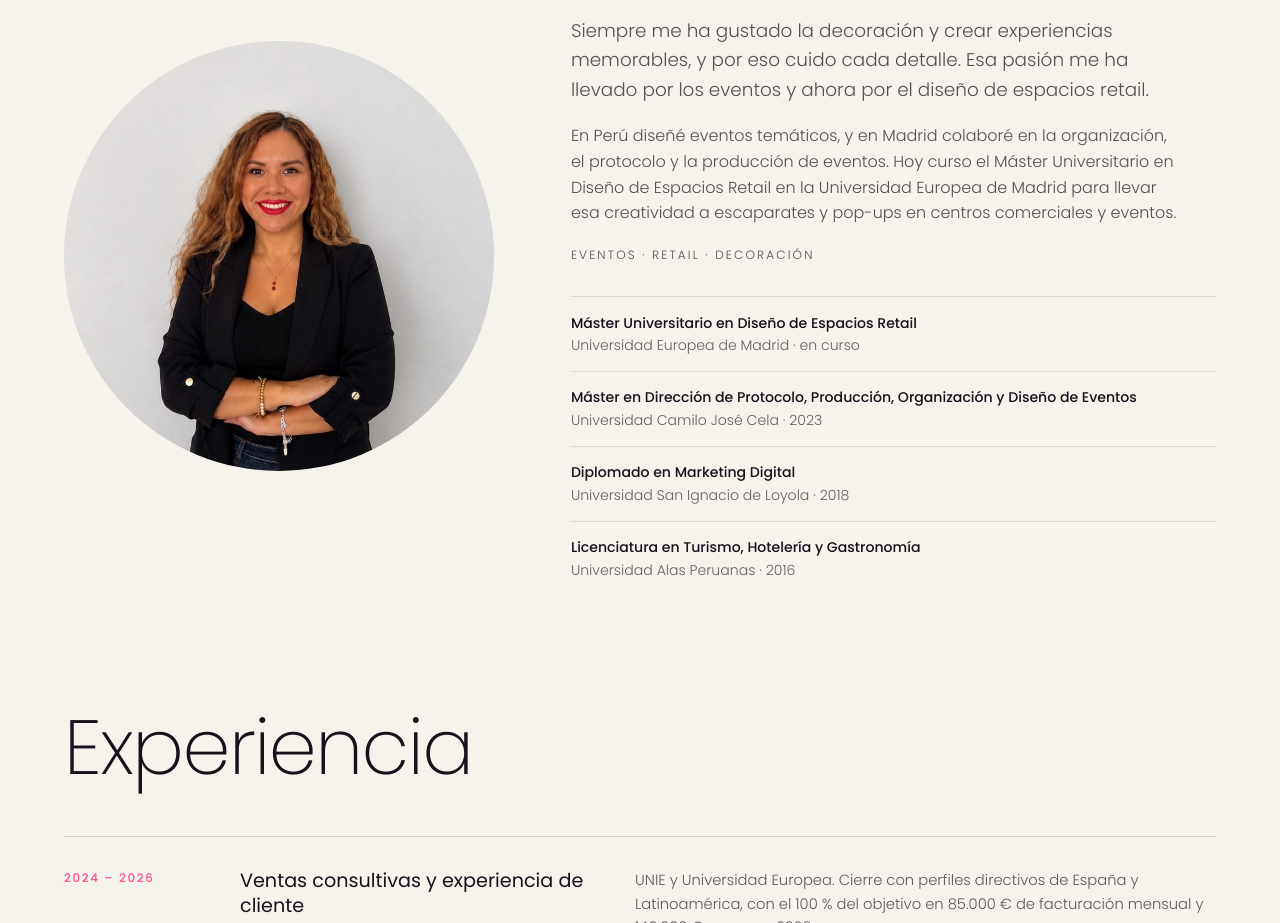
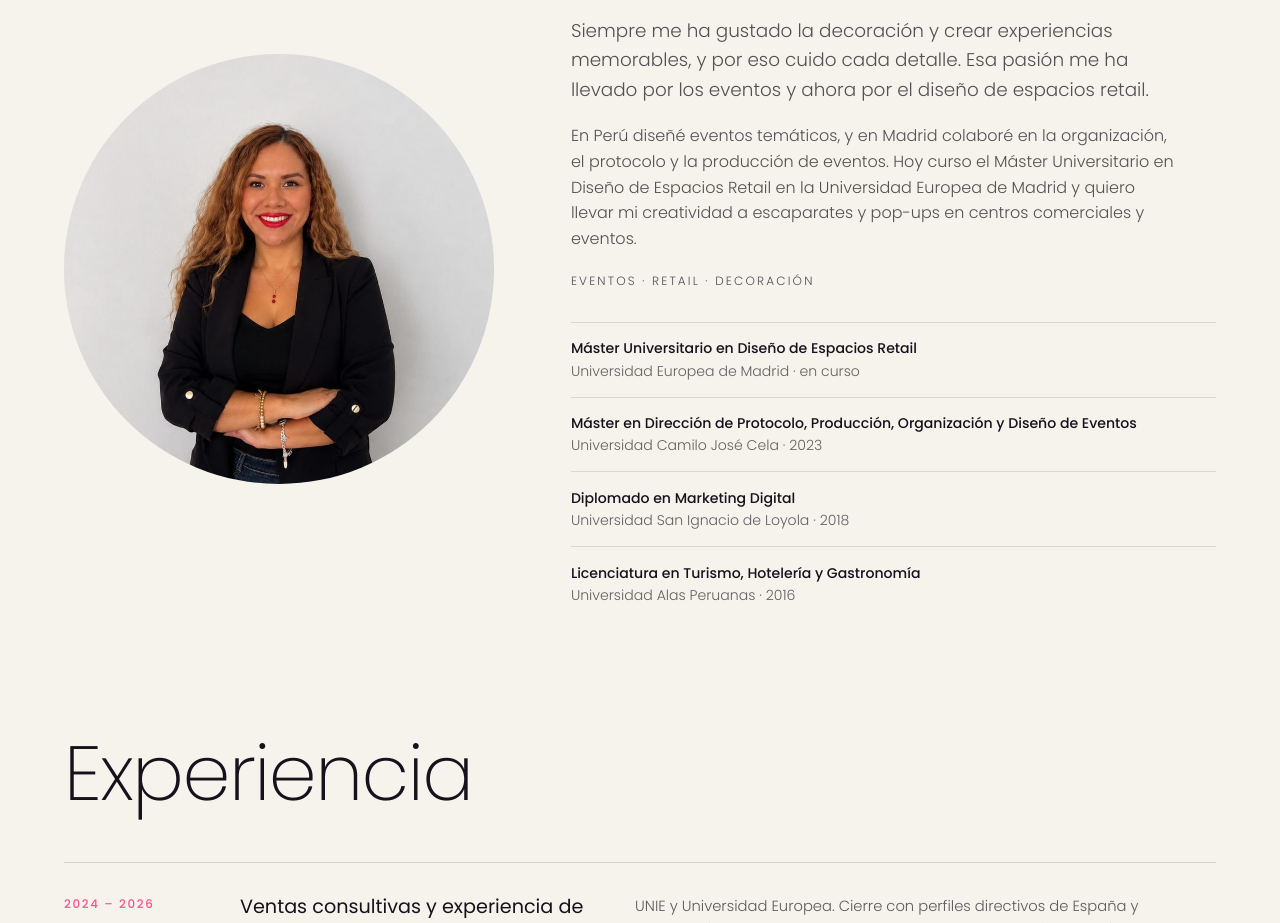
Before and after one commit to Alejandroger95/Lissett_Portfolio2, a plain HTML site: page index.html in a window 1280 px wide. Shown: the part 4903-5826 px from the top of the page. Drawn offline with Linux system fonts and the light colour scheme.

Commit message:
Sobre mí: quiero llevar mi creatividad
Co-Authored-By: Claude Sonnet 5.5 <noreply@anthropic.com>
Claude-Session: https://claude.ai/code/session_01817swxHoHhWq4swd6fqm37

```diff
--- a/index.html
+++ b/index.html
@@ -218,7 +218,7 @@
                 <div class="about-text">
                     <h2 class="reveal">Sobre mí</h2>
                     <p class="reveal about-lead">Siempre me ha gustado la decoración y crear experiencias memorables, y por eso cuido cada detalle. Esa pasión me ha llevado por los eventos y ahora por el diseño de espacios retail.</p>
-                    <p class="reveal">En Perú diseñé eventos temáticos, y en Madrid colaboré en la organización, el protocolo y la producción de eventos. Hoy curso el Máster Universitario en Diseño de Espacios Retail en la Universidad Europea de Madrid para llevar esa creatividad a escaparates y pop-ups en centros comerciales y eventos.</p>
+                    <p class="reveal">En Perú diseñé eventos temáticos, y en Madrid colaboré en la organización, el protocolo y la producción de eventos. Hoy curso el Máster Universitario en Diseño de Espacios Retail en la Universidad Europea de Madrid y quiero llevar mi creatividad a escaparates y pop-ups en centros comerciales y eventos.</p>
                     <p class="reveal about-tags">Eventos · Retail · Decoración</p>
                     <ul class="edu reveal">
                         <li><b>Máster Universitario en Diseño de Espacios Retail</b> Universidad Europea de Madrid · en curso</li>
```
